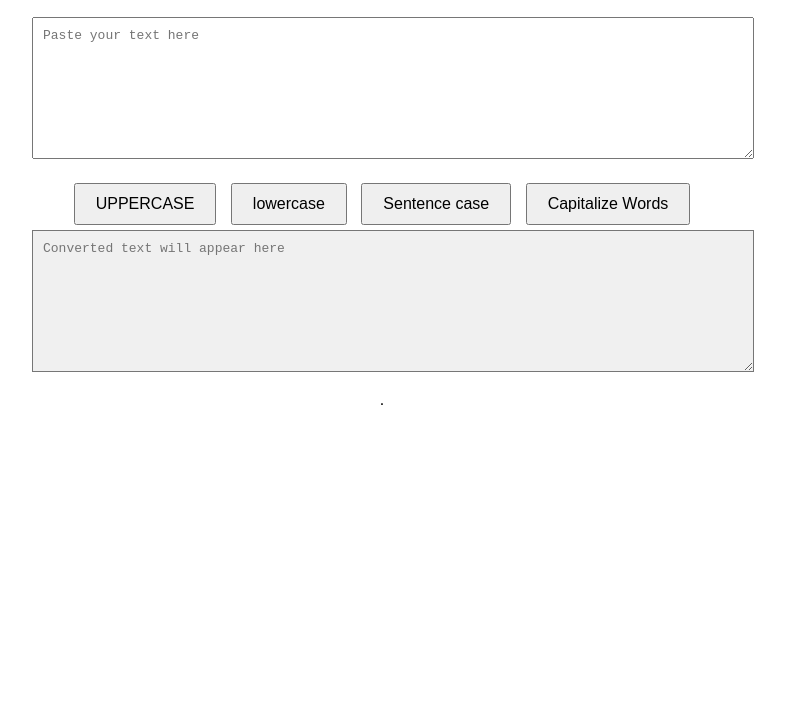
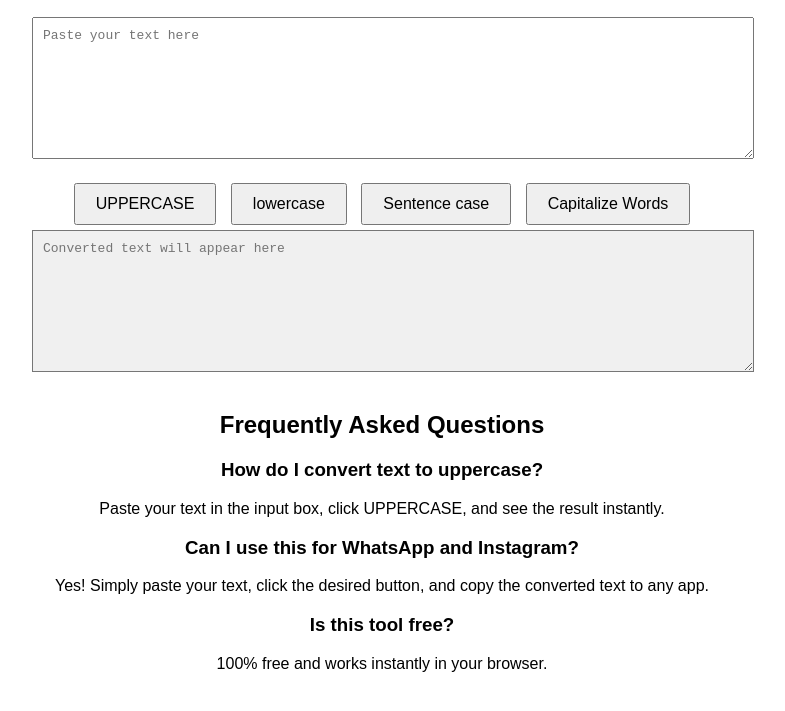
Before and after one commit to sunryser9/Text-case-converter, a plain HTML site: page index.html in a window 1280 px wide. Shown: the part 207-918 px from the top of the page, without its empty margins (258-1043 px from the left). Before the commit the page ends 800 px from the top, so only its background shows below. Drawn offline with Linux system fonts and the light colour scheme.

Commit message:
index.html

```diff
--- a/index.html
+++ b/index.html
@@ -53,4 +53,13 @@ function toCapitalize() {
 </html>
 
 
-.
+<h2>Frequently Asked Questions</h2>
+
+<h3>How do I convert text to uppercase?</h3>
+<p>Paste your text in the input box, click UPPERCASE, and see the result instantly.</p>
+
+<h3>Can I use this for WhatsApp and Instagram?</h3>
+<p>Yes! Simply paste your text, click the desired button, and copy the converted text to any app.</p>
+
+<h3>Is this tool free?</h3>
+<p>100% free and works instantly in your browser.</p>
```
